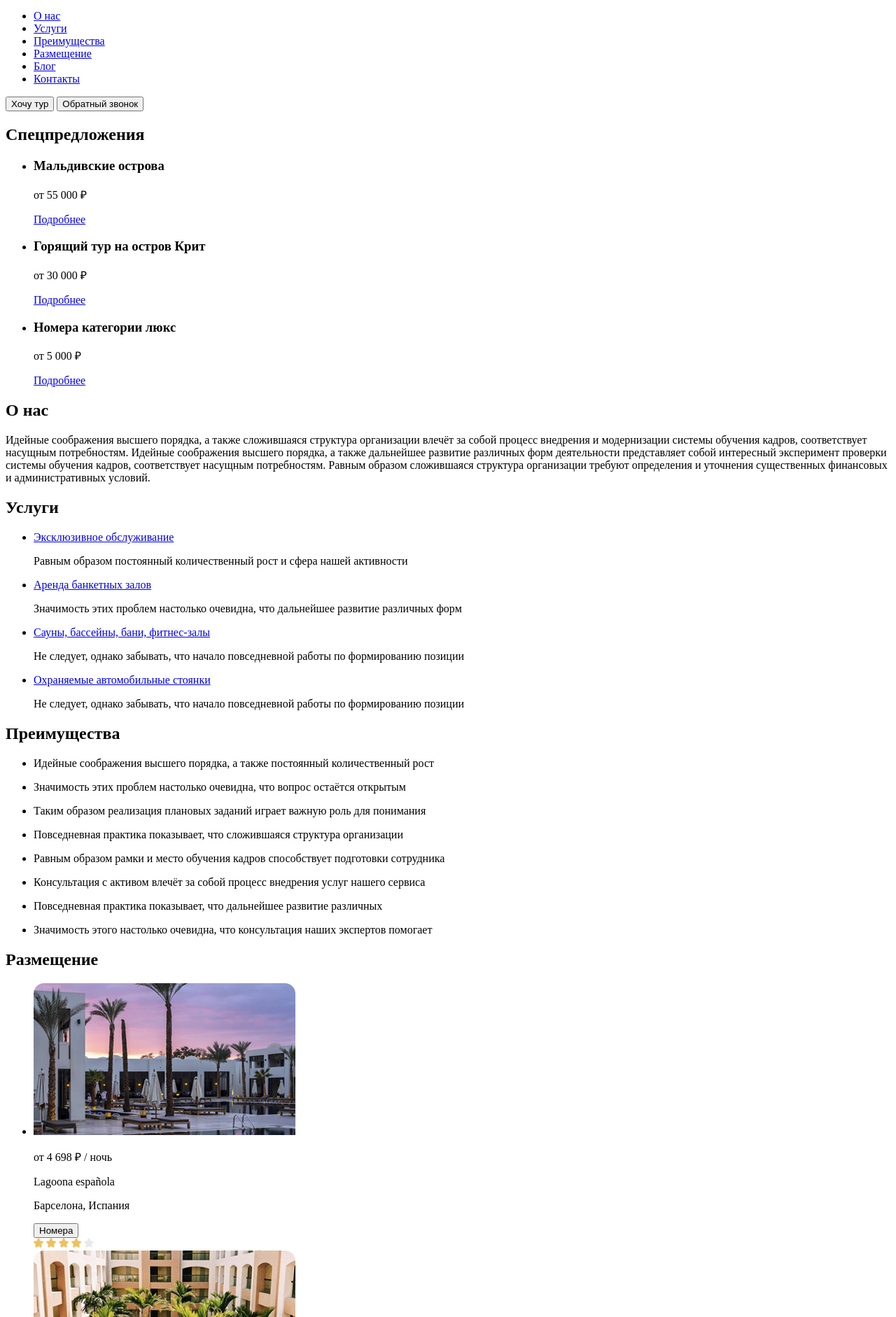
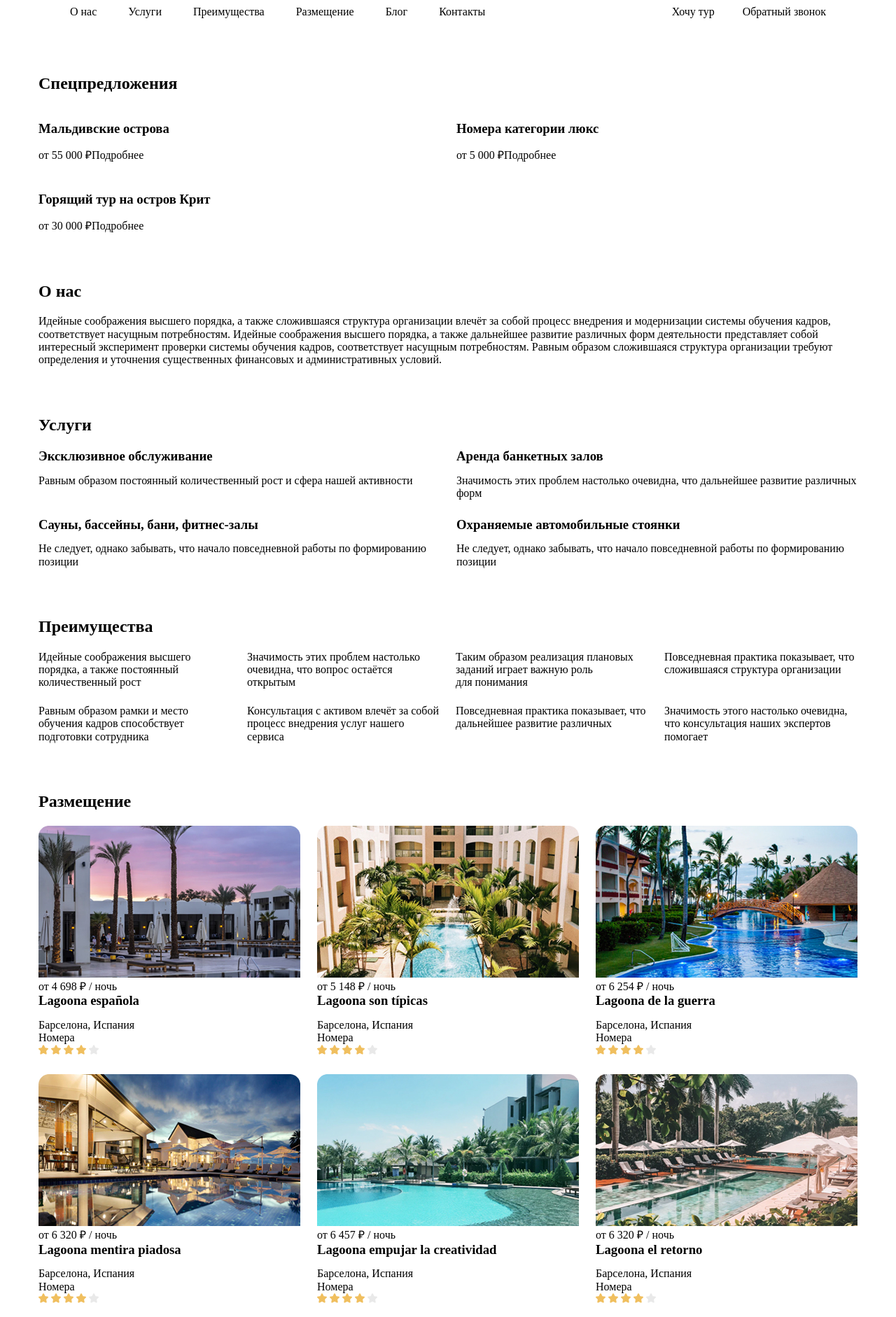
Before and after one commit to quisdy/prp_project2, a plain HTML site: page index.html in a window 1280 px wide. Shown: the part 86-1968 px from the top of the page at 70% size. Drawn offline with Linux system fonts and the light colour scheme.

Commit message:
Update index.html

```diff
--- a/index.html
+++ b/index.html
@@ -5,13 +5,15 @@
 	<meta charset="UTF-8">
 	<meta name="viewport" content="width=device-width, initial-scale=1.0">
 	<title>Lagoona</title>
+	<link rel="stylesheet" href="css/normalize.css">
+	<link rel="stylesheet" href="css/style.css">
 </head>
 
 <body>
 	<header class="header">
 		<div class="container">
-			<div class="header-top">
-				<div class="company-info">
+			<div class="header-top flex">
+				<div class="company-info flex">
 					<img src="img/logo.svg" alt="Logo" class="header-logo">
 					<a href="tel:+74953225448" class="company-info-link">
 						+7&nbsp;495 322-54-48
@@ -22,9 +24,9 @@
 				</a>
 			</div>
 
-			<div class="header-navigation">
+			<div class="flex header-navigation">
 				<nav class="header-nav">
-					<ul class="header-nav-list">
+					<ul class="list-reset flex header-nav-list">
 						<li class="header-list-item">
 							<a href="#" class="header-item-link">
 								О&nbsp;нас
@@ -57,11 +59,11 @@
 						</li>
 					</ul>
 				</nav>
-				<div class="header-list btn-list">
-					<button class="btn">
+				<div class="flex btn-list">
+					<button class="btn-reset btn">
 						Хочу тур
 					</button>
-					<button class="btn">
+					<button class="btn-reset btn">
 						Обратный звонок
 					</button>
 				</div>
@@ -70,57 +72,65 @@
 	</header>
 
 	<main class="main">
-		<section class="section-special-offers">
+		<section class="section-special-offers section-margin">
 			<div class="container">
 				<h2 class="section-title special-offers-title">
 					Спецпредложения
 				</h2>
-				<ul class="special-offers-list">
+				<ul class="list-reset flex special-offers-list">
 					<li class="special-offers-item maldives">
 						<article class="special-offers-article">
 							<h3 class="special-offers-title">
 								Мальдивские острова
 							</h3>
+							<div class="offer-desc flex">
 								<p class="article-price">
 									от&nbsp;55&nbsp;000&nbsp;₽
 								</p>
 								<a href="#" class="special-offers-link link-arrow">
 									Подробнее
 								</a>
+							</div>
 						</article>
 					</li>
+
+					<li class="special-offers-item lixe">
+						<article class="special-offers-article">
+							<h3 class="special-offers-title">
+								Номера категории люкс
+							</h3>
+							<div class="offer-desc flex">
+								<p class="article-price">
+									от&nbsp;5&nbsp;000&nbsp;₽
+								</p>
+								<a href="#" class="special-offers-link link-arrow">
+									Подробнее
+								</a>
+							</div>
+						</article>
+					</li>
+
 					<li class="special-offers-item crete">
 						<article class="special-offers-article">
 							<h3 class="special-offers-title">
 								Горящий тур на&nbsp;остров Крит
 							</h3>
+							<div class="offer-desc flex">
 								<p class="article-price">
 									от&nbsp;30&nbsp;000&nbsp;₽
 								</p>
 								<a href="#" class="special-offers-link link-arrow">
 									Подробнее
 								</a>
-						</article>
-					</li>
-					<li class="special-offers-item lixe">
-						<article class="special-offers-article">
-							<h3 class="special-offers-title">
-								Номера категории люкс
-							</h3>
-							<p class="article-price">
-								от&nbsp;5&nbsp;000&nbsp;₽
-							</p>
-							<a href="#" class="special-offers-link link-arrow">
-								Подробнее
-							</a>
+							</div>
 						</article>
 					</li>
 				</ul>
 			</div>
 		</section>
 
-		<section class="section-about-us">
-			<div class="container">
+		<section class="section-about-us section-margin">
+			<div class="container about-us-container">
 				<h2 class="section-title about-us-title">
 					О&nbsp;нас
 				</h2>
@@ -135,15 +145,17 @@
 			</div>
 		</section>
 
-		<section class="section-services">
+		<section class="section-services section-margin">
 			<div class="container">
 				<h2 class="section-title services-title">
 					Услуги
 				</h2>
-				<ul class="services-list">
+				<ul class="flex list-reset services-list">
 					<li class="service-item item-bg-1">
 						<a href="#" class="services-link link-arrow">
+							<h3 class="h3-title">
 								Эксклюзивное обслуживание
+							</h3>
 						</a>
 						<p class="service-item-desk">
 							Равным образом постоянный количественный рост и&nbsp;сфера нашей активности
@@ -151,7 +163,9 @@
 					</li>
 					<li class="service-item item-bg-2">
 						<a href="#" class="services-link link-arrow">
+							<h3 class="h3-title">
 								Аренда банкетных залов
+							</h3>
 						</a>
 						<p class="service-item-desk">
 							Значимость этих проблем настолько очевидна, что дальнейшее развитие различных форм
@@ -159,7 +173,9 @@
 					</li>
 					<li class="service-item item-bg-3">
 						<a href="#" class="services-link link-arrow">
+							<h3 class="h3-title">
 								Сауны, бассейны, бани, фитнес-залы
+							</h3>
 						</a>
 						<p class="service-item-desk">
 							Не&nbsp;следует, однако забывать, что начало повседневной работы по&nbsp;формированию позиции
@@ -167,7 +183,9 @@
 					</li>
 					<li class="service-item item-bg-4">
 						<a href="#" class="services-link link-arrow">
+							<h3 class="h3-title">
 								Охраняемые автомобильные стоянки
+							</h3>
 						</a>
 						<p class="service-item-desk">
 							Не&nbsp;следует, однако забывать, что начало повседневной работы по&nbsp;формированию позиции
@@ -177,13 +195,13 @@
 			</div>
 		</section>
 
-		<section class="section-advantages">
+		<section class="section-advantages section-margin">
 			<div class="container">
 				<h2 class="section-title advantages-title">
 					Преимущества
 				</h2>
 
-				<ul class="advantages-list">
+				<ul class="flex list-reset advantages-list">
 					<li class="advantages-item advantages-item-bg-1">
 						<p class="advantages-item-desk">
 							Идейные соображения высшего порядка,
@@ -229,12 +247,12 @@
 			</div>
 		</section>
 
-		<section class="section-placement">
+		<section class="section-placement section-margin">
 			<div class="container">
 				<h2 class="section-title placement-title">
 					Размещение
 				</h2>
-				<ul class="placement-list">
+				<ul class="flex list-reset placement-list">
 					<li class="placement-item">
 
 						<img src="img/placement-hotel-1.jpg" alt="Фотография отеля Lagoona española" class="placement-photo">
@@ -247,13 +265,13 @@
 										/ ночь
 									</span>
 								</p>
-								<p class="placement-desk-text placement-text-line-height">
+								<h3 class="h3-title placement-desk-text placement-text-line-height">
 									Lagoona espa&ntilde;ola
-								</p>
+								</h3>
 								<p class="placement-desk-text placement-text-gray">
 									Барселона, Испания
 								</p>
-								<button class="btn placement-btn">
+								<button class="btn-reset btn placement-btn">
 									Номера
 								</button>
 							</div>
@@ -278,13 +296,13 @@
 										/ ночь
 									</span>
 								</p>
-								<p class="placement-desk-text placement-text-line-height">
+								<h3 class="h3-title placement-desk-text placement-text-line-height">
 									Lagoona son t&iacute;picas
-								</p>
+								</h3>
 								<p class="placement-desk-text placement-text-gray">
 									Барселона, Испания
 								</p>
-								<button class="btn placement-btn">
+								<button class="btn-reset btn placement-btn">
 									Номера
 								</button>
 							</div>
@@ -308,13 +326,13 @@
 										/ ночь
 									</span>
 								</p>
-								<p class="placement-desk-text placement-text-line-height">
+								<h3 class="h3-title placement-desk-text placement-text-line-height">
 									Lagoona de la guerra
-								</p>
+								</h3>
 								<p class="placement-desk-text placement-text-gray">
 									Барселона, Испания
 								</p>
-								<button class="btn placement-btn">
+								<button class="btn-reset btn placement-btn">
 									Номера
 								</button>
 							</div>
@@ -338,13 +356,13 @@
 										/ ночь
 									</span>
 								</p>
-								<p class="placement-desk-text placement-text-line-height">
+								<h3 class="h3-title placement-desk-text placement-text-line-height">
 									Lagoona mentira piadosa
-								</p>
+								</h3>
 								<p class="placement-desk-text placement-text-gray">
 									Барселона, Испания
 								</p>
-								<button class="btn placement-btn">
+								<button class="btn-reset btn placement-btn">
 									Номера
 								</button>
 							</div>
@@ -368,13 +386,13 @@
 										/ ночь
 									</span>
 								</p>
-								<p class="placement-desk-text placement-text-line-height">
+								<h3 class="h3-title placement-desk-text placement-text-line-height">
 									Lagoona empujar la creatividad
-								</p>
+								</h3>
 								<p class="placement-desk-text placement-text-gray">
 									Барселона, Испания
 								</p>
-								<button class="btn placement-btn">
+								<button class="btn-reset btn placement-btn">
 									Номера
 								</button>
 							</div>
@@ -398,13 +416,13 @@
 										/ ночь
 									</span>
 								</p>
-								<p class="placement-desk-text placement-text-line-height">
+								<h3 class="h3-title placement-desk-text placement-text-line-height">
 									Lagoona el retorno
-								</p>
+								</h3>
 								<p class="placement-desk-text placement-text-gray">
 									Барселона, Испания
 								</p>
-								<button class="btn placement-btn">
+								<button class="btn-reset btn placement-btn">
 									Номера
 								</button>
 							</div>
@@ -428,13 +446,13 @@
 										/ ночь
 									</span>
 								</p>
-								<p class="placement-desk-text placement-text-line-height">
+								<h3 class="h3-title placement-desk-text placement-text-line-height">
 									Lagoona mentira piadosa
-								</p>
+								</h3>
 								<p class="placement-desk-text placement-text-gray">
 									Барселона, Испания
 								</p>
-								<button class="btn placement-btn">
+								<button class="btn-reset btn placement-btn">
 									Номера
 								</button>
 							</div>
@@ -458,13 +476,13 @@
 										/ ночь
 									</span>
 								</p>
-								<p class="placement-desk-text placement-text-line-height">
+								<h3 class="h3-title placement-desk-text placement-text-line-height">
 									Lagoona suerte sigui&oacute; siempre
-								</p>
+								</h3>
 								<p class="placement-desk-text placement-text-gray">
 									Барселона, Испания
 								</p>
-								<button class="btn placement-btn">
+								<button class="btn-reset btn placement-btn">
 									Номера
 								</button>
 							</div>
```
Lines whose indentation alone changed are shown as unchanged.
